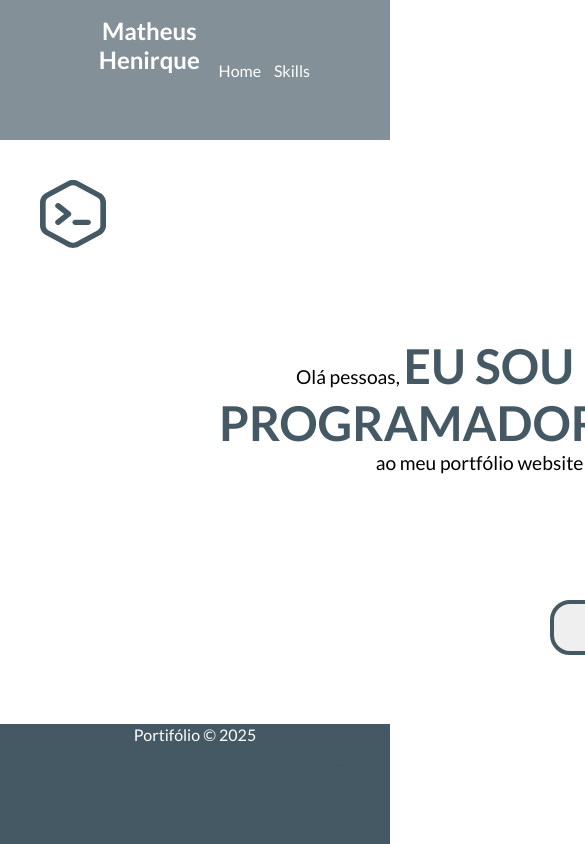
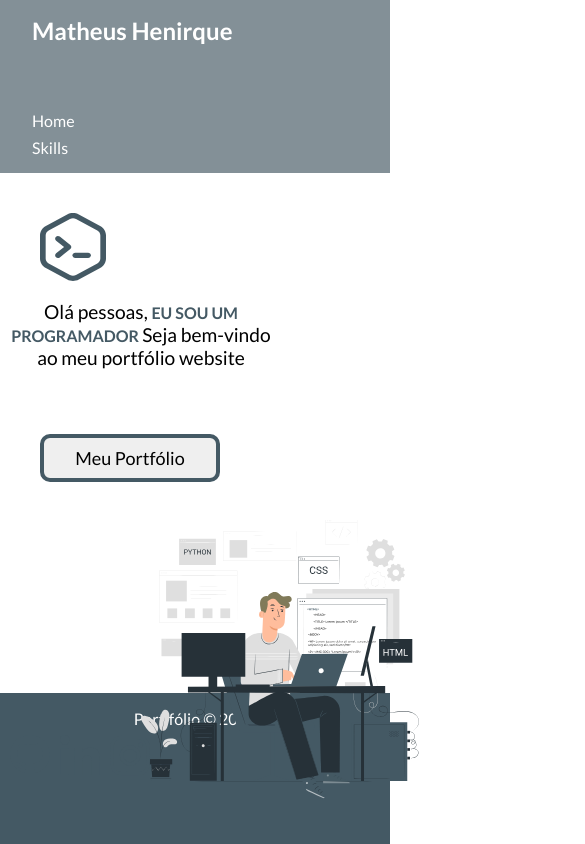
Before and after one commit to MatheusHenriqueLopes/portifolio, a React (Vite) app: page / in a window 390 px wide. Shown: the top 844 px of the page, 585 px wide, since content can reach past the window. Built offline with nearby package versions, Linux system fonts and the light colour scheme; a web font is replaced by a local one.

Commit message:
update mobile

```diff
--- a/src/App.css
+++ b/src/App.css
@@ -138,7 +138,8 @@ cursor: pointer;
 border-radius: 20px;
 font-size: 23px;
  }
-
+/* redes sociais
+ */
  .insta-log {
   position: absolute;
 width: 39.92px;
@@ -162,3 +163,79 @@ height: 39.92px;
 left: 200px;
 top: 750px;
  }
+
+ @media (max-width: 600px) {
+
+  .title{
+    left: 1px;
+  }
+
+ .title {
+  max-width: 280px;
+  top: 300px;
+ }
+
+  .grande {
+    font-size: 1rem;
+
+  }
+
+  .btn-porti {
+    font-size: 18px;
+  }
+
+  .card {
+    width: 90%;
+  }
+
+  .hexagon {
+    width: 120px;
+    height: 100px;
+  }
+  .insta-log {
+    top: 735px;
+    left: 110px;
+  }
+
+  .link-log {
+     top: 735px;
+     left: 60px;
+   }
+
+   .git-log {
+    top: 735px;
+    left: 10px;
+   }
+
+   .art-home {
+
+  width: 50px;
+  height: 300px;
+  left: 140px;
+  top: 520px;
+   }
+
+   .art-home img {
+  max-height: 280px;
+
+}
+
+.btn-container {
+  width: 100%;
+  display: flex;
+  margin-top: 150px;
+  max-width: 200px;
+
+}
+
+
+
+.btn-porti {
+  max-width: 180px;
+  height: 48px;
+  font-size: 18px;
+  position: static;
+  border-radius: 10px;
+
+}
+}
--- a/src/componentes/Footer.css
+++ b/src/componentes/Footer.css
@@ -1,7 +1,6 @@
 /* 4. Footer fixo ao bottom quando content < viewport, mas scrolla junto quando content > viewport */
 footer {
   height: 120px;
-
   display: flex;
   align-items: center;
   justify-content: center;
@@ -16,3 +15,14 @@ footer {
   margin: 0;
 
 }
+
+@media (max-width: 600px) {
+  footer {
+    height: auto;
+    padding: 1rem;
+  }
+
+  .footer p {
+    font-size: 0.9rem;
+  }
+}
--- a/src/componentes/Navbar.css
+++ b/src/componentes/Navbar.css
@@ -15,3 +15,23 @@
     color: #FFF;
 
 }
+
+@media (max-width: 600px) {
+  .navbar {
+    flex-direction: column;
+    align-items: flex-start;
+    padding: 1rem 2rem;
+  }
+
+  .navbar ul {
+    flex-direction: column;
+    width: 100%;
+    gap: 0.5rem;
+    margin-top: 1rem;
+  }
+
+  .navbar a {
+    width: 100%;
+    padding: 0.5rem 0;
+  }
+}
--- a/src/componentes/Skiil.css
+++ b/src/componentes/Skiil.css
@@ -36,3 +36,14 @@
     align-items: center;
     margin-top: 32px;
   }
+
+  @media (max-width: 600px) {
+  .hex {
+    font-size: 20px; /* diminui um pouco os hexágonos */
+  }
+
+  .skill-list {
+    grid-template-columns: 1fr; /* uma coluna em telas pequenas */
+    padding: 0 1rem;
+  }
+}
```
